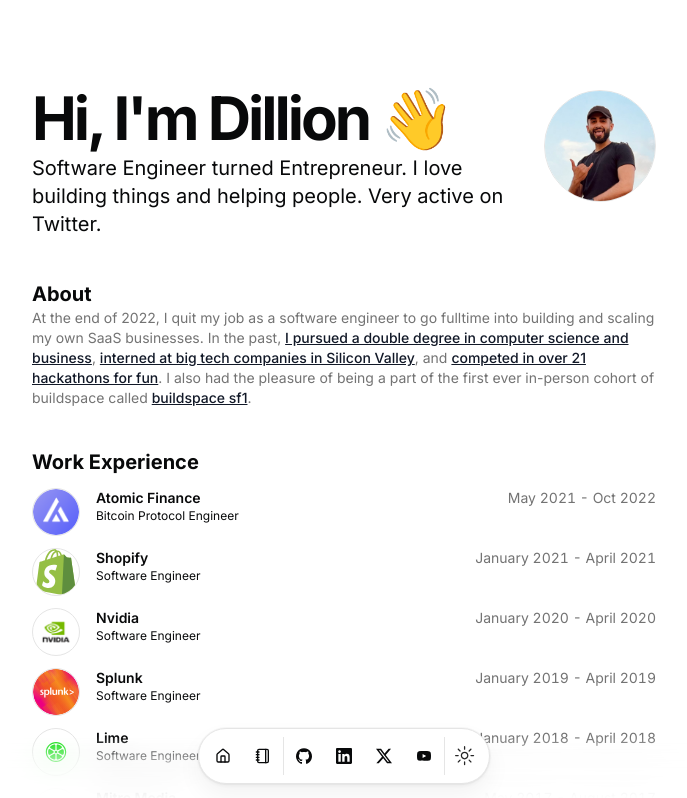
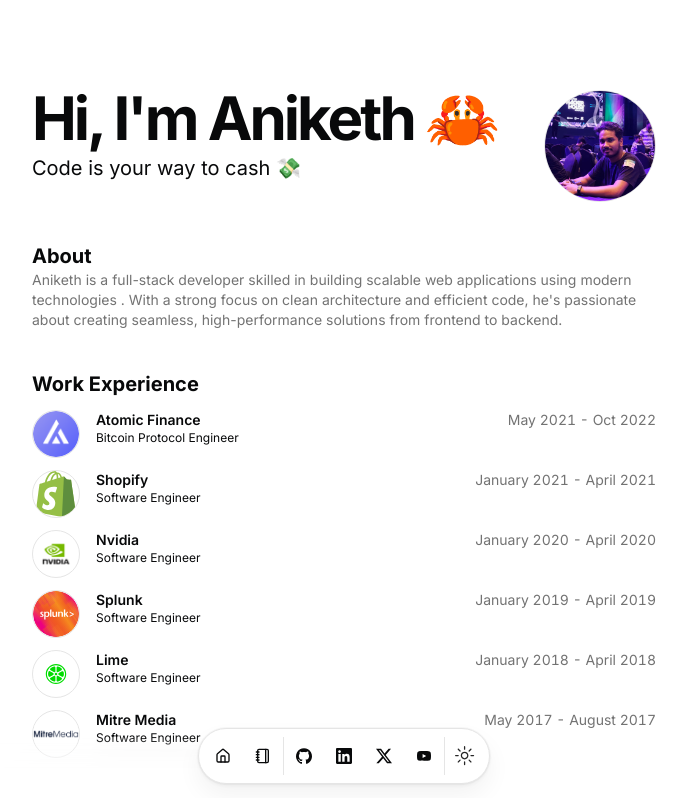
Before and after one commit to devaniketh/Portfolio, a Next.js app: page / in a window 1280 px wide. Shown: the top 798 px of the page, without its empty margins (296-983 px from the left). Built offline with nearby package versions, Linux system fonts and the light colour scheme.

Commit message:
feat: about

```diff
--- a/src/app/page.tsx
+++ b/src/app/page.tsx
@@ -22,7 +22,7 @@
                 delay={BLUR_FADE_DELAY}
                 className="text-3xl font-bold tracking-tighter sm:text-5xl xl:text-6xl/none"
                 yOffset={8}
-                text={`Hi, I'm ${DATA.name.split(" ")[0]} 👋`}
+                text={`Hi, I'm ${DATA.name.split(" ")[0]} 🦀`}
               />
               <BlurFadeText
                 className="max-w-[600px] md:text-xl"
--- a/src/data/resume.tsx
+++ b/src/data/resume.tsx
@@ -2,15 +2,15 @@
 import { HomeIcon, NotebookIcon } from "lucide-react";
 
 export const DATA = {
-  name: "Dillion Verma",
+  name: "Aniketh Deb",
   initials: "DV",
   url: "https://dillion.io",
   location: "San Francisco, CA",
   locationLink: "https://www.google.com/maps/place/sanfrancisco",
   description:
-    "Software Engineer turned Entrepreneur. I love building things and helping people. Very active on Twitter.",
+    "Code is your way to cash 💸",
   summary:
-    "At the end of 2022, I quit my job as a software engineer to go fulltime into building and scaling my own SaaS businesses. In the past, [I pursued a double degree in computer science and business](/#education), [interned at big tech companies in Silicon Valley](https://www.youtube.com/watch?v=d-LJ2e5qKdE), and [competed in over 21 hackathons for fun](/#hackathons). I also had the pleasure of being a part of the first ever in-person cohort of buildspace called [buildspace sf1](https://buildspace.so/sf1).",
+    "Aniketh is a full-stack developer skilled in building scalable web applications using modern technologies . With a strong focus on clean architecture and efficient code, he's passionate about creating seamless, high-performance solutions from frontend to backend.",
   avatarUrl: "/me.png",
   skills: [
     "React",
```
Also changed, not shown: public/me.png.
